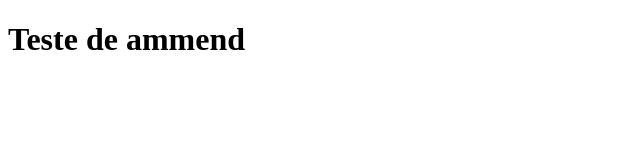
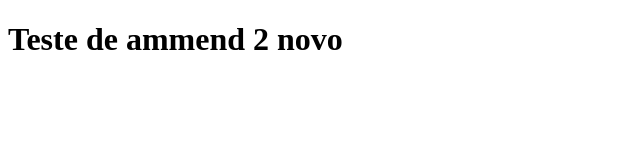
Before and after one commit to MatheusArnou/clone-tabnews, a Next.js app: page / in a window 1280 px wide. Shown: the top 160 px of the page, without its empty margins (0-640 px from the left). Built offline with nearby package versions, Linux system fonts and the light colour scheme.

Commit message:
alterando a mensagem do arquivo index.js 2

```diff
--- a/pages/index.js
+++ b/pages/index.js
@@ -1,5 +1,5 @@
 function Home(){
-   return <h1>Teste de ammend</h1>
+   return <h1>Teste de ammend 2 novo</h1>
 
 
 }
```
